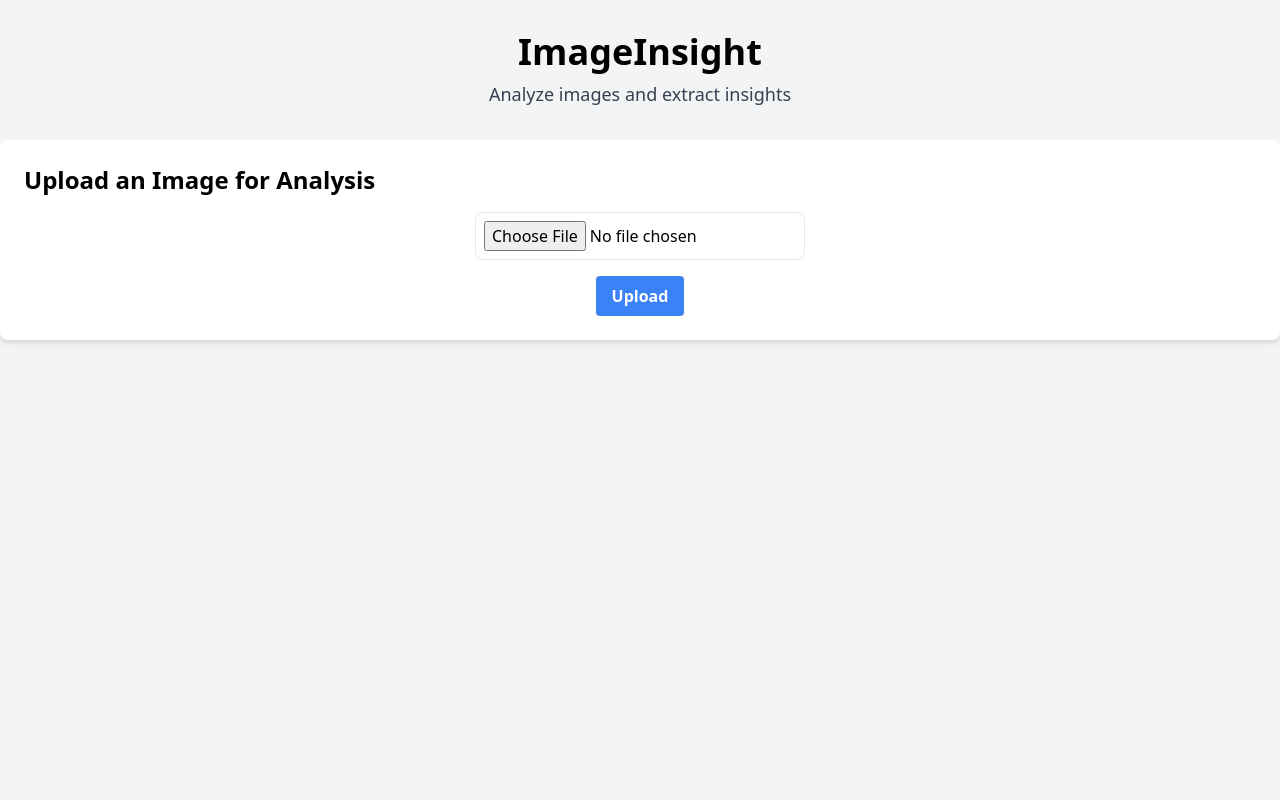
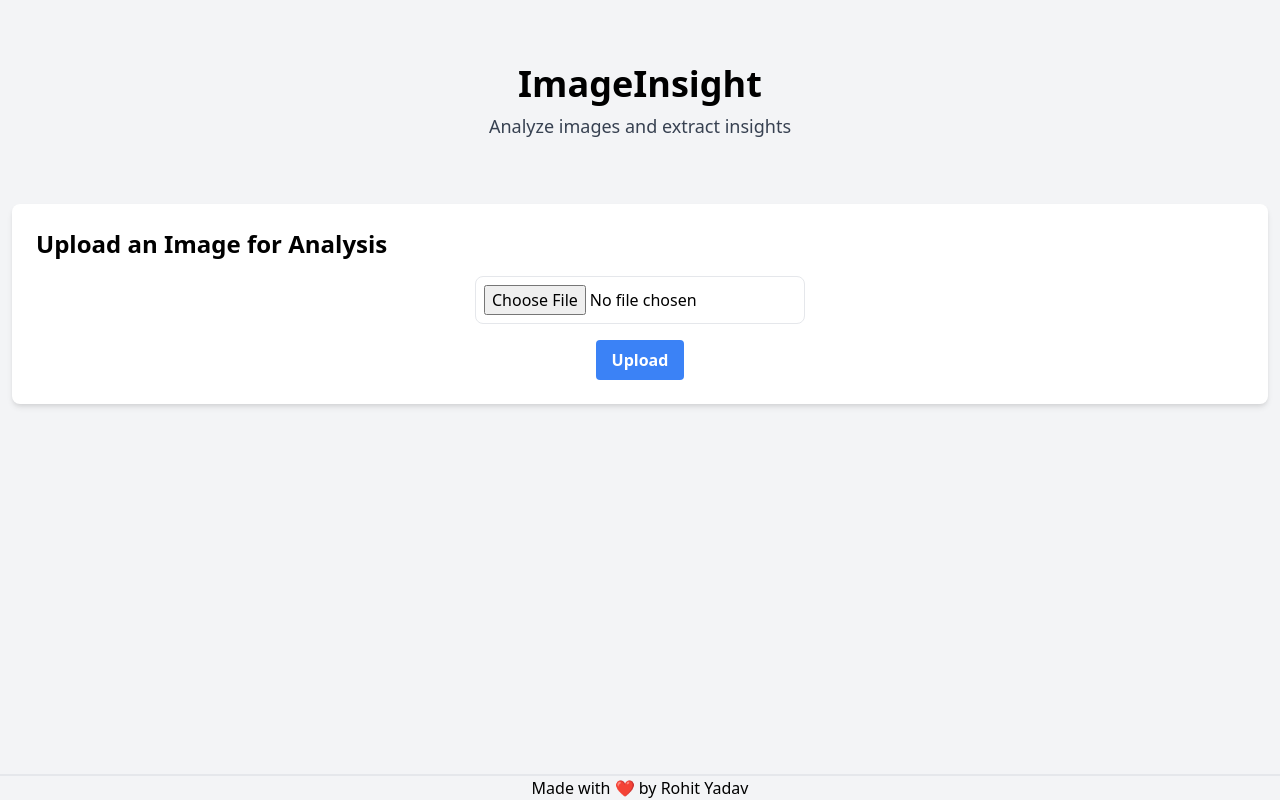
Before and after one commit to rohit-yadavv/ImageInsight, a Flask app: page / in a window 1280 px wide. Run offline with Flask 3, Linux system fonts and the light colour scheme; some libraries are stand-ins or nearby versions.

Commit message:
fixed some bugs

```diff
--- a/app.py
+++ b/app.py
@@ -23,9 +23,6 @@ def upload_image():
         filename = file.filename
         file_path = os.path.join(app.config['UPLOAD_FOLDER'], filename)
 
-        # Debug: Print file path
-        print(f"Saving file to: {file_path}")
-
         file.save(file_path)
 
         # Extract text and segment visual elements
@@ -37,9 +34,6 @@ def upload_image():
         segmented_image_path = os.path.join(app.config['OUTPUT_FOLDER'], segmented_image_filename)
         cv2.imwrite(segmented_image_path, segmented_image)
 
-        # Debug: Print segmented image path
-        print(f"Segmented image saved to: {segmented_image_path}")
-
         return render_template('output.html', extracted_text=extracted_text, segmented_image_filename=segmented_image_filename)
 
 @app.route('/output/<filename>')
--- a/templates/upload.html
+++ b/templates/upload.html
@@ -10,15 +10,16 @@
     />
   </head>
   <body class="bg-gray-100">
-    <div class="container mx-auto py-8">
+    <div class="container mx-auto py-16">
       <h1 class="text-4xl font-bold text-center mb-2">ImageInsight</h1>
       <p class="text-lg text-center text-gray-700 mb-8">
         Analyze images and extract insights
       </p>
-      <div class="bg-white shadow-md rounded-lg p-6">
+      <div class="bg-white shadow-md rounded-lg p-6 m-3 mt-16">
         <h2 class="text-2xl font-semibold mb-4">
           Upload an Image for Analysis
         </h2>
+
         <form
           action="/upload"
           method="post"
@@ -35,5 +36,10 @@
         </form>
       </div>
     </div>
+    <div
+      class="fixed bottom-0 border-t-2 w-full flex-col flex items-center justify-center"
+    >
+      <p>Made with ❤️ by Rohit Yadav</p>
+    </div>
   </body>
 </html>
--- a/utils.py
+++ b/utils.py
@@ -3,7 +3,6 @@ import pytesseract
 from pytesseract import Output
 
 def extract_text(image_path):
-    # Read the image
     image = cv2.imread(image_path)
 
     # Convert the image to grayscale
@@ -12,16 +11,13 @@ def extract_text(image_path):
     # Use pytesseract to perform OCR on the image
     text_data = pytesseract.image_to_data(gray, output_type=Output.DICT)
 
-    # Extract text and concatenate into a single paragraph
     extracted_text = " ".join([text_data['text'][i] for i in range(len(text_data['text'])) if text_data['text'][i].strip()])
 
     return extracted_text
 
 def segment_visual_elements(image_path):
-    # Read the image
     image = cv2.imread(image_path)
 
-    # Convert the image to grayscale
     gray = cv2.cvtColor(image, cv2.COLOR_BGR2GRAY)
 
     # Apply thresholding to segment visual elements
```
Also changed, not shown: output/segmented_Screenshot (229).png (added), output/segmented_Screenshot 2024-04-30 051502.png (added), output/segmented_Screenshot 2024-05-23 145852.png (added), output/segmented_bonafide.jpg (added), readme.md (added), uploads/Screenshot (229).png (added), uploads/Screenshot 2024-04-30 051502.png (added), uploads/Screenshot 2024-05-23 145852.png (added), uploads/bonafide.jpg (added).
